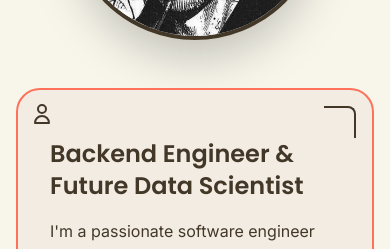
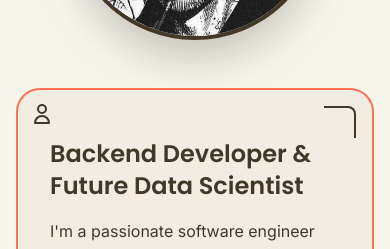
Before and after one commit to sn0wqt/sn0wqt.github.io, a React (Vite) app: page / in a window 390 px wide. Shown: the part 1260-1509 px from the top of the page. Built offline with nearby package versions, Linux system fonts and the light colour scheme.

Commit message:
fixed an issue with project cards where it wouldn't apply shadow effects on mobile devices

```diff
--- a/index.html
+++ b/index.html
@@ -6,11 +6,11 @@
     <meta name="viewport" content="width=device-width, initial-scale=1.0" />
     <meta
       name="description"
-      content="Asaad F. Rasul - Backend Engineer, Reverse Engineer & Future Data Scientist"
+      content="Asaad F. Rasul - Backend Developer, Reverse Engineer & Future Data Scientist"
     />
     <meta
       name="keywords"
-      content="Asaad Rasul, Backend Engineer, Reverse Engineer, Data Science, Portfolio, Java, Spring Boot, TypeScript, React"
+      content="Asaad Rasul, Backend Developer, Backend Engineer, Reverse Engineer, Data Science, Portfolio, Java, Spring Boot, TypeScript, React, JavaScript, Node.js, Express, MySQL, MongoDB, PostgreSQL"
     />
     <meta name="author" content="Asaad F. Rasul" />
     <title>sn0wqt.dev • Asaad F. Rasul</title>
--- a/src/components/About.tsx
+++ b/src/components/About.tsx
@@ -70,7 +70,7 @@ const About: React.FC = () => (
 
             <div className="pt-4">
               <h3 className="text-2xl font-semibold text-text-primary mb-4 flex items-center gap-3">
-                Backend Engineer & Future Data Scientist
+                Backend Developer & Future Data Scientist
                 <div className="w-2 h-2 bg-accent rounded-full"></div>
               </h3>
 
--- a/src/components/Footer.tsx
+++ b/src/components/Footer.tsx
@@ -45,7 +45,7 @@ const Footer: React.FC = () => {
             viewport={{ once: true }}
             transition={{ delay: 0.2 }}
           >
-            Backend Engineer & Future Data Scientist
+            Backend Developer & Future Data Scientist
           </motion.p>
 
           <div className="flex justify-center gap-6 mb-8">
--- a/src/components/Hero.tsx
+++ b/src/components/Hero.tsx
@@ -54,7 +54,7 @@ const Hero: React.FC = () => {
           >
             <TypedText
               strings={[
-                "Backend Engineer",
+                "Backend Developer",
                 "Reverse Engineer",
                 "Future Data Scientist",
               ]}
```
Also changed, not shown: 1 other file (tests, documents, lock files or other folders).
